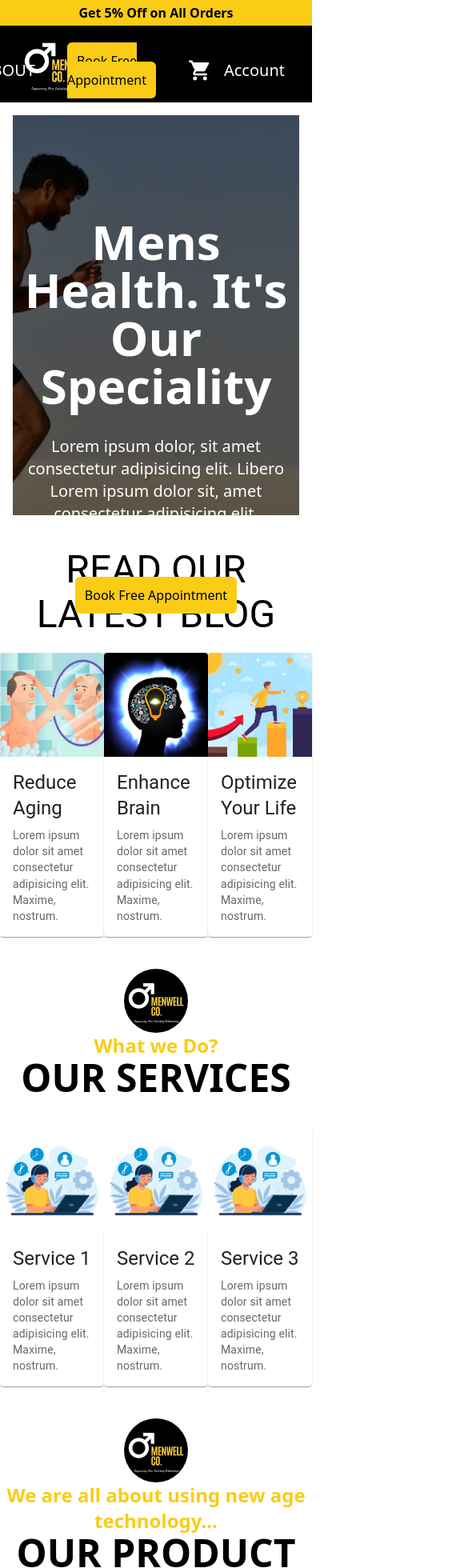
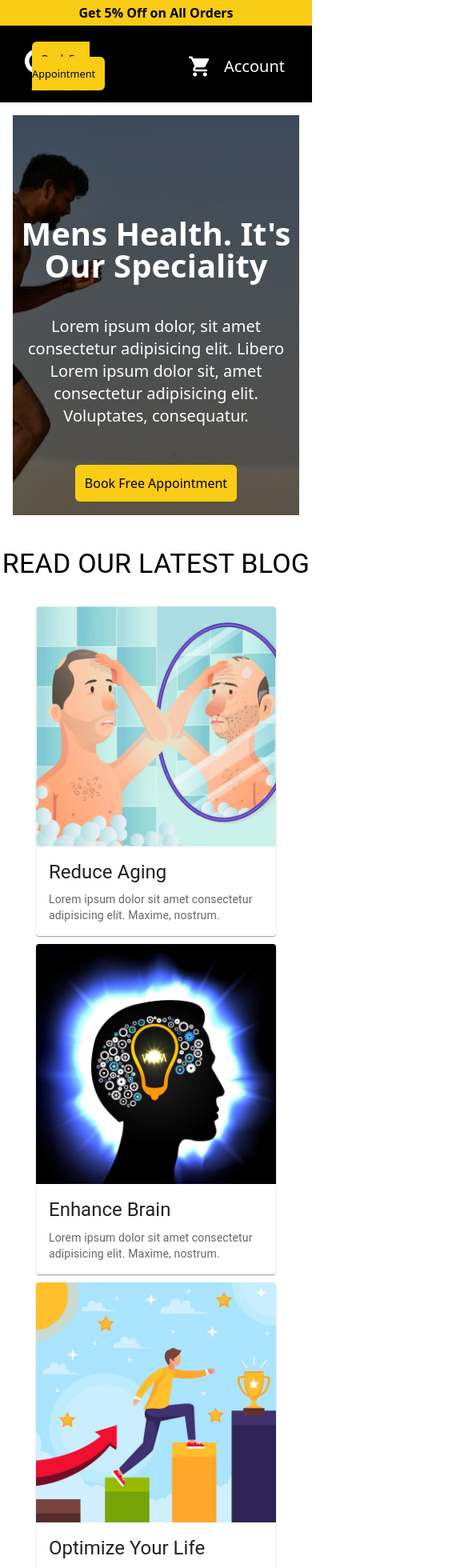
Before and after one commit to mayank2002-jpg/MENWELLCO, a React (Create React App) app: page / in a window 390 px wide. Shown: the top 1960 px of the page at 80% size, 585 px wide, since content can reach past the window. Built offline with nearby package versions, Linux system fonts and the light colour scheme.

Commit message:
Responsive ready website

```diff
--- a/src/components/Banner.js
+++ b/src/components/Banner.js
@@ -35,19 +35,24 @@ const Banner = () => {
           </a>
         </div>
       </section>
-      <div id="blog">
+      <div>
         <Typography
           sx={{
             textAlign: "center",
             marginTop: "2.5rem",
+            marginBottom: "2rem",
             textTransform: "uppercase",
           }}
-          variant="h3"
+          variant="h4"
         >
           Read our Latest Blog
         </Typography>
 
-        <div className=" container mx-auto flex items-center justify-around m-5">
+        <div
+          id="blog"
+          className=" container mx-auto flex items-center justify-around m-5"
+        >
+          <div id="blog1">
             <Card sx={{ maxWidth: 300 }}>
               <CardActionArea>
                 <CardMedia
@@ -67,6 +72,8 @@ const Banner = () => {
                 </CardContent>
               </CardActionArea>
             </Card>
+          </div>
+          <div id="blog2">
             <Card sx={{ maxWidth: 300 }}>
               <CardActionArea>
                 <CardMedia
@@ -86,6 +93,7 @@ const Banner = () => {
                 </CardContent>
               </CardActionArea>
             </Card>
+          </div>
           <Card sx={{ maxWidth: 300 }}>
             <CardActionArea>
               <CardMedia
@@ -121,7 +129,8 @@ const Banner = () => {
           our Services
         </h3>
       </div>
-      <div className="container mx-auto flex justify-around mt-10">
+      <div id="service" className="container mx-auto flex justify-around mt-10">
+        <div id="service1">
           <Card sx={{ maxWidth: 300 }}>
             <CardActionArea>
               <CardMedia
@@ -135,12 +144,14 @@ const Banner = () => {
                   Service 1
                 </Typography>
                 <Typography variant="body2" color="text.secondary">
-                Lorem ipsum dolor sit amet consectetur adipisicing elit. Maxime,
-                nostrum.
+                  Lorem ipsum dolor sit amet consectetur adipisicing elit.
+                  Maxime, nostrum.
                 </Typography>
               </CardContent>
             </CardActionArea>
           </Card>
+        </div>
+        <div id="service2">
           <Card sx={{ maxWidth: 300 }}>
             <CardActionArea>
               <CardMedia
@@ -154,12 +165,13 @@ const Banner = () => {
                   Service 2
                 </Typography>
                 <Typography variant="body2" color="text.secondary">
-                Lorem ipsum dolor sit amet consectetur adipisicing elit. Maxime,
-                nostrum.
+                  Lorem ipsum dolor sit amet consectetur adipisicing elit.
+                  Maxime, nostrum.
                 </Typography>
               </CardContent>
             </CardActionArea>
           </Card>
+        </div>
         <Card sx={{ maxWidth: 300 }}>
           <CardActionArea>
             <CardMedia
@@ -196,7 +208,7 @@ const Banner = () => {
             our product range
           </h3>
         </div>
-        <div className="flex justify-around">
+        <div id="products" className="flex justify-center ">
           {PRODUCTS.map((product) => (
             <Products data={product} />
           ))}
--- a/src/components/Contact.js
+++ b/src/components/Contact.js
@@ -3,7 +3,6 @@ import Box from "@mui/material/Box";
 import Typography from "@mui/material/Typography";
 import TextField from "@mui/material/TextField";
 import Doctor from "../assets/images/doctor.avif";
-import Button from "@mui/material/Button";
 const Contact = () => {
   return (
     <div className="container mx-auto px-4 text-center">
@@ -12,12 +11,12 @@ const Contact = () => {
         sx={{
           display: "flex",
           flexDirection: "row",
-          justifyContent: "space-evenly",
+          justifyContent: "center",
           alignItems: "center",
         }}
       >
         <Box component="form" noValidate autoComplete="off">
-          <div className="flex flex-col w-96">
+          <div id="formSubmit" className="flex flex-col w-96">
             <TextField
               required
               id="outlined-required"
@@ -52,18 +51,11 @@ const Contact = () => {
         </Box>
         <img className="w-1/2" src={Doctor} alt="img" />
       </Box>
-      <Button
-        sx={{
-          position: "relative",
-          right: "350px",
-          width: "380px",
-          marginTop: "-180px",
-        }}
-        variant="contained"
-        color="success"
-      >
-        Submit
-      </Button>
+      <div id="button">
+        <button className="bg-green-600 w-1/2 relative bottom-24 p-2 text-white font-medium rounded-md">
+          Submit
+        </button>
+      </div>
     </div>
   );
 };
--- a/src/components/FAQ.js
+++ b/src/components/FAQ.js
@@ -6,7 +6,7 @@ import ExpandMoreIcon from "@mui/icons-material/ExpandMore";
 const FAQ = () => {
   return (
     <div className="container mx-auto px-4 max-w-5xl m-16">
-      <h1 className="text-center text-4xl">Frequntly Asked Questions?</h1>
+      <h1 className="text-center text-4xl mb-10">Frequntly Asked Questions?</h1>
       <Accordion>
         <AccordionSummary
           expandIcon={<ExpandMoreIcon />}
--- a/src/components/Header.js
+++ b/src/components/Header.js
@@ -20,24 +20,27 @@ const Header = () => {
       <div className="bg-yellow-400 text-center font-semibold p-1">
         Get 5% Off on All Orders
       </div>
-      <nav className="w-full container mx-auto h-24  bg-black sticky top-0 z-50">
+      <nav
+        className="w-full container mx-auto h-24  bg-black sticky top-0 z-50"
+        id="navbar"
+      >
         <Link to="/">
           <img className="w-24 rounded-full ml-6" src={logo} alt="logo" />
         </Link>
         <div className="flex justify-end -mt-16 mr-6 space-x-10 items-center">
           <a
-            className="text-white text-xl hover:underline uppercase"
+            className="text-white text-xl hover:underline uppercase media"
             href="#blog"
           >
             Blog
           </a>
           <Link
             to="/about"
-            className="text-white text-xl hover:underline uppercase"
+            className="text-white text-xl hover:underline uppercase media"
           >
             About
           </Link>
-          <div>
+          <div id="book">
             <a
               href="#contact"
               className="bg-yellow-400 rounded-md p-3 border-none cursor-pointer font-medium hover:bg-yellow-300"
--- a/src/index.css
+++ b/src/index.css
@@ -5,7 +5,10 @@
 body,
 html {
     height: 100%;
+    scroll-behavior: smooth;
 }
+
+
 
 #banner {
     background-image: linear-gradient(rgba(0, 0, 0, 0.5), rgba(0, 0, 0, 0.5)), url(../src/assets/images/banner.webp);
@@ -15,3 +18,79 @@ html {
     height: 500px;
     position: relative;
 }
+
+@media screen and (min-width:320px) and (max-width:640px) {
+    .media {
+        font-size: 1rem;
+        display: none;
+    }
+
+    #book {
+        font-size: 0.8rem;
+    }
+
+    #banner {
+        height: 500px;
+    }
+
+    #banner h2 {
+        font-size: 2.5rem;
+    }
+
+    #banner p {
+        padding: 10px;
+    }
+
+    #blog {
+        display: flex;
+        flex-direction: column;
+    }
+
+    #blog1,
+    #blog2 {
+        margin-bottom: 10px;
+    }
+
+    #service {
+        display: flex;
+        flex-direction: column;
+        justify-content: center;
+        align-items: center;
+    }
+
+    #service1,
+    #service2 {
+        margin-bottom: 10px;
+    }
+
+    #products {
+        display: flex;
+        flex-direction: column;
+        justify-content: center;
+        align-items: center;
+    }
+
+    #contact img {
+        display: none;
+    }
+
+    #button {
+        position: relative;
+        bottom: -100px;
+        margin-bottom: 18px;
+    }
+
+    #formSubmit {
+        max-width: 70%;
+        margin-left: 60px;
+    }
+
+    #cartButton {
+        width: 50%;
+
+    }
+
+    #productsize {
+        width: 90%;
+    }
+}
--- a/src/pages/About/index.js
+++ b/src/pages/About/index.js
@@ -15,7 +15,6 @@ import delivery from "../../assets/icons/freeDelivery.png";
 import price from "../../assets/icons/betterPrice.png";
 import freeliving from "../../assets/icons/preservative.png";
 import artifical from "../../assets/icons/noArtificial.png";
-import transitions from "@material-ui/core/styles/transitions";
 const About = () => {
   return (
     <>
--- a/src/pages/Cart/cart.css
+++ b/src/pages/Cart/cart.css
@@ -17,7 +17,7 @@
 
 .cartItem img {
     width: 200px;
-    margin-right: 30px;
+    margin-right: 20px;
 }
 
 .cartItem .desc {
@@ -41,3 +41,26 @@
     margin: 10px;
     cursor: pointer;
 }
+
+@media screen and (min-width:320px) and (max-width:640px) {
+    .cartItem {
+        width: 400px;
+        height: 200px;
+    }
+
+    .cartItem .desc {
+        font-size: 25px;
+    }
+
+    .cartItem img {
+        width: 150px;
+    }
+
+    .cartItem button {
+        width: 50px;
+    }
+
+    .countHandler input {
+        width: 70px;
+    }
+}
--- a/src/pages/Shop/Products.js
+++ b/src/pages/Shop/Products.js
@@ -14,6 +14,7 @@ const Products = (props) => {
   return (
     <>
       <div
+        id="productsize"
         key={id}
         className="w-full max-w-sm bg-white border border-gray-200 rounded-lg dark:bg-white dark:border-gray-700 m-10 shadow-lg"
       >
@@ -115,6 +116,7 @@ const Products = (props) => {
             </button>
           </div>
           <button
+            id="cartButton"
             onClick={() => {
               setItemCount(itemCount + 1);
               addToCart(id);
```
Lines whose indentation alone changed are shown as unchanged.
